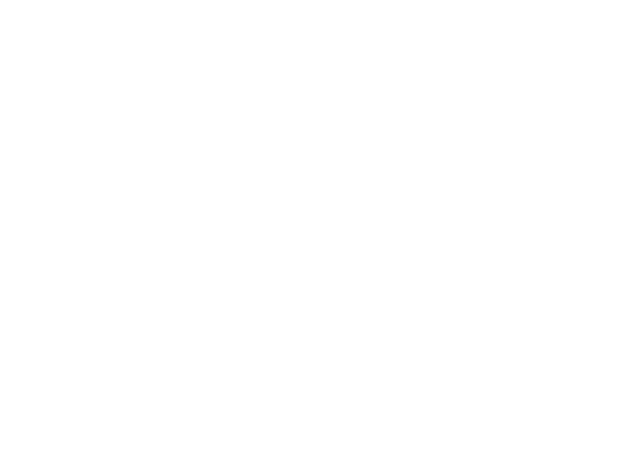
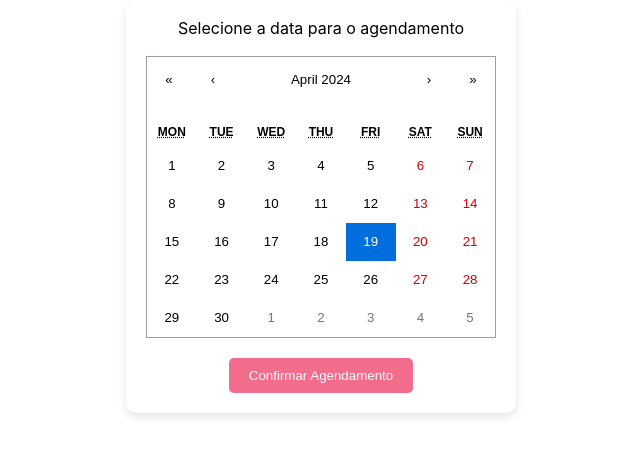
Before and after one commit to HenriqueBenur/BeautyCalendar_web, a React (Vite) app: page /calendar in a window 1280 px wide. Before the commit this address had no page. Shown: the top 456 px of the page, without its empty margins (319-959 px from the left). Built offline with nearby package versions, Linux system fonts and the light colour scheme.

Commit message:
Update May 10th 1:55PM, implemented calendar functionality

```diff
--- a/package.json
+++ b/package.json
@@ -9,7 +9,9 @@
     "preview": "vite preview"
   },
   "dependencies": {
+    "@types/react-calendar": "^4.1.0",
     "react": "^18.2.0",
+    "react-calendar": "^5.0.0",
     "react-dom": "^18.2.0",
     "react-icons": "^5.1.0",
     "react-router-dom": "^6.22.3"
--- a/src/App.tsx
+++ b/src/App.tsx
@@ -1,9 +1,12 @@
+// src/App.tsx
 import React from 'react';
 import { BrowserRouter, Routes, Route } from 'react-router-dom';
 import './App.css';
 import Header from './components/Header';
 import CarouselMenu from './components/CarouselMenu';
+import ServiceCardList from './components/ServiceCardList';
 import ServiceDetail from './components/ServiceDetail';
+import CalendarSchedule from './components/CalendarSchedule';
 
 const App: React.FC = () => {
   return (
@@ -14,9 +17,11 @@ const App: React.FC = () => {
             <>
               <Header />
               <CarouselMenu />
+              <ServiceCardList activeId={1} />
             </>
           } />
           <Route path="/service/:id" element={<ServiceDetail />} />
+          <Route path="/calendar" element={<CalendarSchedule />} />
         </Routes>
       </div>
     </BrowserRouter>
--- /dev/null
+++ b/src/components/CalendarSchedule.css
@@ -0,0 +1,29 @@
+/* src/components/CalendarSchedule.css */
+
+.calendarBody {
+    display: flex;
+    flex-direction: column;
+    align-items: center;
+    justify-content: center;
+    padding: 20px;
+    background-color: #fff;
+    border-radius: 10px;
+    box-shadow: 0 4px 8px rgba(0, 0, 0, 0.1);
+  }
+
+  .calendarContainer {
+    margin: 20px 0;
+  }
+
+  .confirmBtn {
+    padding: 10px 20px;
+    background-color: #f26d8c;
+    color: #fff;
+    border: none;
+    border-radius: 5px;
+    cursor: pointer;
+  }
+
+  .confirmBtn:hover {
+    background-color: #fd719c;
+  }
--- /dev/null
+++ b/src/components/CalendarSchedule.tsx
@@ -0,0 +1,31 @@
+// src/components/CalendarSchedule.tsx
+import React, { useState } from 'react';
+import Calendar, { CalendarProps } from 'react-calendar';
+import 'react-calendar/dist/Calendar.css';
+import './CalendarSchedule.css';
+
+const CalendarSchedule: React.FC = () => {
+  const [date, setDate] = useState<CalendarProps['value']>(new Date());
+
+  const handleDateChange = (selectedDate: CalendarProps['value']) => {
+    if (selectedDate instanceof Date) {
+      setDate(selectedDate);
+      console.log('Data selecionada:', selectedDate);
+    }
+  };
+
+  return (
+    <div className='calendarBody'>
+      <h2>Selecione a data para o agendamento</h2>
+      <div className='calendarContainer'>
+        <Calendar
+          onChange={handleDateChange}
+          value={date}
+        />
+      </div>
+      <button className='confirmBtn'>Confirmar Agendamento</button>
+    </div>
+  );
+};
+
+export default CalendarSchedule;
--- a/src/components/ServiceDetail.css
+++ b/src/components/ServiceDetail.css
@@ -3,6 +3,7 @@
     flex-direction: column;
     justify-content: center;
     align-items: center;
+    row-gap: 10px;
 }
 .HeaderInfo {
     display: flex;
@@ -50,3 +51,87 @@
     color: #FFFFFF;
     margin: 0%;
 }
+.imgDetail {
+    background-size: cover; /* Ajusta a imagem para cobrir o espaço */
+    border-radius: 10px;
+
+    height: 20.5813953vh;
+    width: 81.4249364vw;
+
+    max-width: 320px;
+    max-height: 177px;
+}
+.scheduleBtn {
+    /* Frame 11 */
+
+/* Auto layout */
+display: flex;
+flex-direction: row;
+justify-content: center;
+align-items: center;
+padding: 10px 40px;
+gap: 10px;
+
+position: relative;
+width: 361px;
+height: 49px;
+
+/* Gradient BC */
+background: linear-gradient(90deg, #FDBD98 1.5%, #F26D8C 98%);
+box-shadow: 0px 2px 6px rgba(0, 0, 0, 0.2);
+border-radius: 14px;
+
+/* Inside auto layout */
+flex: none;
+order: 6;
+flex-grow: 0;
+z-index: 6;
+
+}
+
+/*Service card images*/
+#Img1a {
+    background-image: url(./assets/detail.png)
+}
+#Img1b {
+background-image: url(./assets/detail.png);
+}
+#Img1c {
+background-image: url(./assets/detail.png);
+}
+#Img2a {
+background-image: url(./assets/detail.png);
+}
+#Img2b {
+background-image: url(./assets/detail.png);
+}
+#Img3a {
+background-image: url(./assets/detail.png);
+}
+#Img3b {
+background-image: url(./assets/detail.png);
+}
+
+@media (min-width: 501px) {
+    .serviceTitle {
+        font-family: 'Imbue';
+        font-style: normal;
+        font-weight: 600;
+        font-size: 41.0256px;
+        color: #FFFFFF;
+        margin: 0%;
+        text-align: center;
+
+        width: 330.77px;
+    }
+    .imgDetail {
+        background-size: cover; /* Ajusta a imagem para cobrir o espaço */
+        border-radius: 10px;
+
+        height: 30vh;
+        width: 81.4249364vw;
+
+        max-width: 640px;
+        max-height: 354px;
+    }
+}
--- a/src/components/ServiceDetail.tsx
+++ b/src/components/ServiceDetail.tsx
@@ -1,8 +1,9 @@
+// src/components/ServiceDetail.tsx
 import React, { useState } from 'react';
 import { useParams, useNavigate } from 'react-router-dom';
 import BackSVG from './assets/Svg/BackSVG';
 import HamburgerSVG from './assets/Svg/HamburgerSVG';
-import './ServiceDetail.css'
+import './ServiceDetail.css';
 
 type ServiceType = {
   id: string;
@@ -17,23 +18,25 @@ const ServiceDetail: React.FC = () => {
   const { id } = useParams<{ id: string }>();
   const navigate = useNavigate();
 
-  // Dados mockados diretamente no estado
   const mockData: { [key: string]: ServiceType } = {
-    '1a': { id: '1a',category: 'Corte de Cabelo', title: 'Bob Curto', description: 'Descrição do Bob Curto...', price: 'R$70', offer: 'Nova tendência!' },
-    '1b': { id: '1b',category: 'Corte de Cabelo', title: 'Long Layers', description: 'Descrição do Long Layers...', price: 'R$80', offer: 'Mais vendido!' },
-    '1c': { id: '1c',category: 'Corte de Cabelo', title: 'Pixie Cut', description: 'Descrição do Pixie Cut...', price: 'R$90', offer: 'Disponível agora!' },
+    '1a': { id: '1a', category: 'Corte de Cabelo', title: 'Bob Curto', description: 'Descrição do Bob Curto...', price: 'R$70', offer: 'Nova tendência!' },
+    '1b': { id: '1b', category: 'Corte de Cabelo', title: 'Long Layers', description: 'Descrição do Long Layers...', price: 'R$80', offer: 'Mais vendido!' },
+    '1c': { id: '1c', category: 'Corte de Cabelo', title: 'Pixie Cut', description: 'Descrição do Pixie Cut...', price: 'R$90', offer: 'Disponível agora!' },
     '2a': { id: '2a', title: 'Pedicure Simples', description: 'Descrição da Pedicure Simples...', price: 'R$30', offer: 'Novo!' },
     '2b': { id: '2b', title: 'Pedicure Completa', description: 'Descrição da Pedicure Completa...', price: 'R$45', offer: 'Últimos lugares!' },
     '3a': { id: '3a', title: 'Manicure Básica', description: 'Descrição da Manicure Básica...', price: 'R$25', offer: 'Disponível!' },
     '3b': { id: '3b', title: 'Manicure Francesinha', description: 'Descrição da Manicure Francesinha...', price: 'R$35', offer: 'Promoção especial!' }
   };
 
-  // Garantir que 'id' sempre será uma string, usando coalescência nula com uma chave padrão ou tratamento para 'undefined'
   const safeId = id ?? 'defaultKey';
   const service = mockData[safeId];
 
   const goBack = () => {
     navigate('/');
+  };
+
+  const goToCalendar = () => {
+    navigate('/calendar');
   };
 
   if (!service) {
@@ -44,14 +47,16 @@ const ServiceDetail: React.FC = () => {
     <div className='detailBody'>
       <div className='HeaderInfo'>
         <div className='ButtonContainer'>
-          <BackSVG></BackSVG>
-          <HamburgerSVG></HamburgerSVG>
+          <BackSVG/>
+          <HamburgerSVG />
         </div>
         <h1 className='serviceTitle'>{service.category + ' '}{service.title}</h1>
       </div>
-      <img src="./assets/image_1a.png" alt={`${service.title} img`} />
-      <p>{service.description}</p>
-      <p>Preço: {service.price} - Oferta: {service.offer}</p>
+      <div className='imgDetail' id={`Img${service.id}`}></div>
+      <p className='descriptionDetail'>{service.description}</p>
+      <p className='priceDetail'>{service.price}</p>
+      <p className='offerDetail'>{service.offer}</p>
+      <button className='scheduleBtn' onClick={goToCalendar}>Agendar</button>
     </div>
   );
 };
```
Also changed, not shown: src/components/assets/detail.png (added), 1 other file (tests, documents, lock files or other folders).
